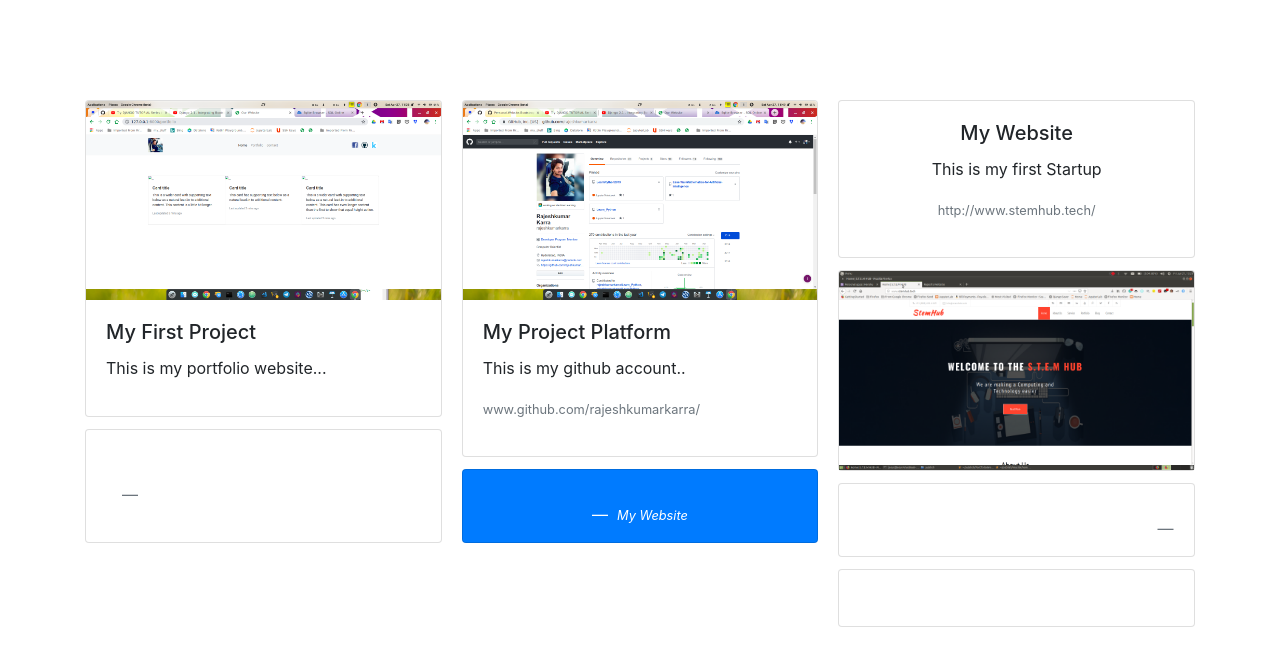
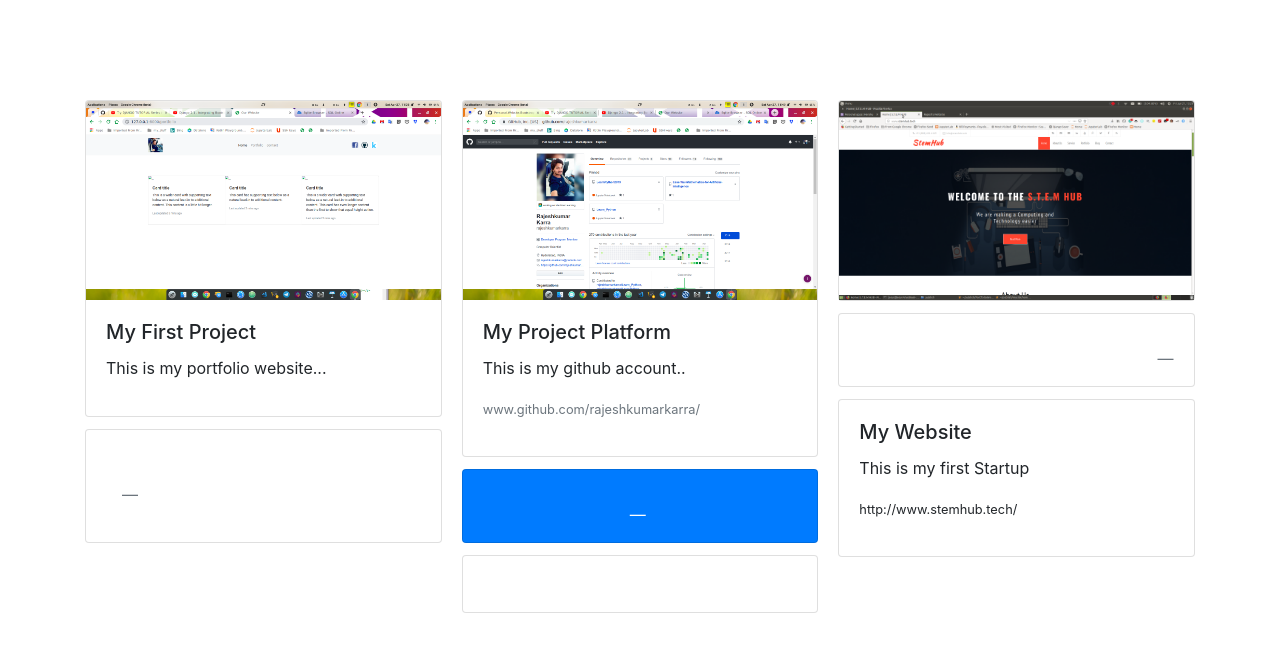
Before and after one commit to rajeshkumarkarra/Django2.2-Personal-Website, a Django app: page /portfolio in a window 1280 px wide. Shown: the part 96-762 px from the top of the page. Run offline with Django 3.2, Linux system fonts and the light colour scheme; some libraries are stand-ins or nearby versions.

Commit message:
portfolio content changed

```diff
--- a/mysite/templates/mysite/portfolio.html
+++ b/mysite/templates/mysite/portfolio.html
@@ -40,17 +40,17 @@
       <p></p>
       <footer class="blockquote-footer text-white">
         <small>
-           <cite title="Source Title">My Website</cite>
+           <cite title="Source Title"></cite>
         </small>
       </footer>
     </blockquote>
   </div>
   <div class="card text-center">
     <div class="card-body">
-      <h5 class="card-title">My Website</h5>
-      <p class="card-text">This is my first Startup</p>
-      <p class="card-text"><small class="text-muted">http://www.stemhub.tech/</small></p>
-      <a href="http://www.stemhub.tech/" class="link-2"><i class="fa fa-link"></i></a>
+      <h5 class="card-title"></h5>
+      <p class="card-text"></p>
+      <p class="card-text"><small class="text-muted"></small></p>
+
     </div>
   </div>
   <div class="card">
@@ -68,9 +68,10 @@
   </div>
   <div class="card">
     <div class="card-body">
-      <h5 class="card-title"></h5>
-      <p class="card-text"></p>
-      <p class="card-text"><small class=></small></p>
+      <h5 class="card-title">My Website</h5>
+      <p class="card-text">This is my first Startup</p>
+      <p class="card-text"><small class="">http://www.stemhub.tech/</small></p>
+      <a href="http://www.stemhub.tech/" class="link-2"><i class="fa fa-link"></i></a>
     </div>
   </div>
 </div>
```
